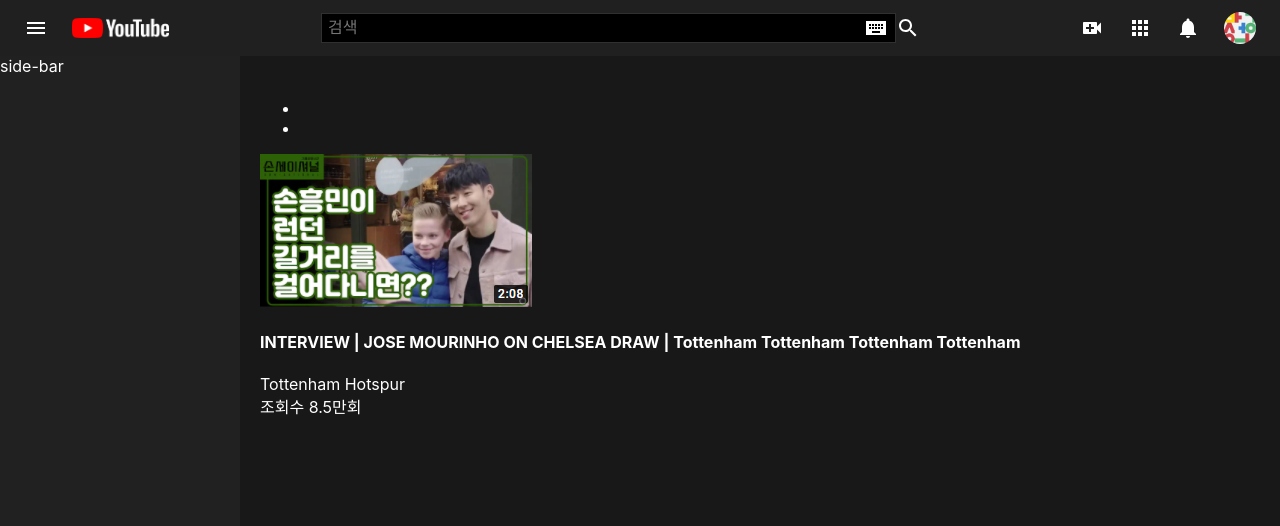
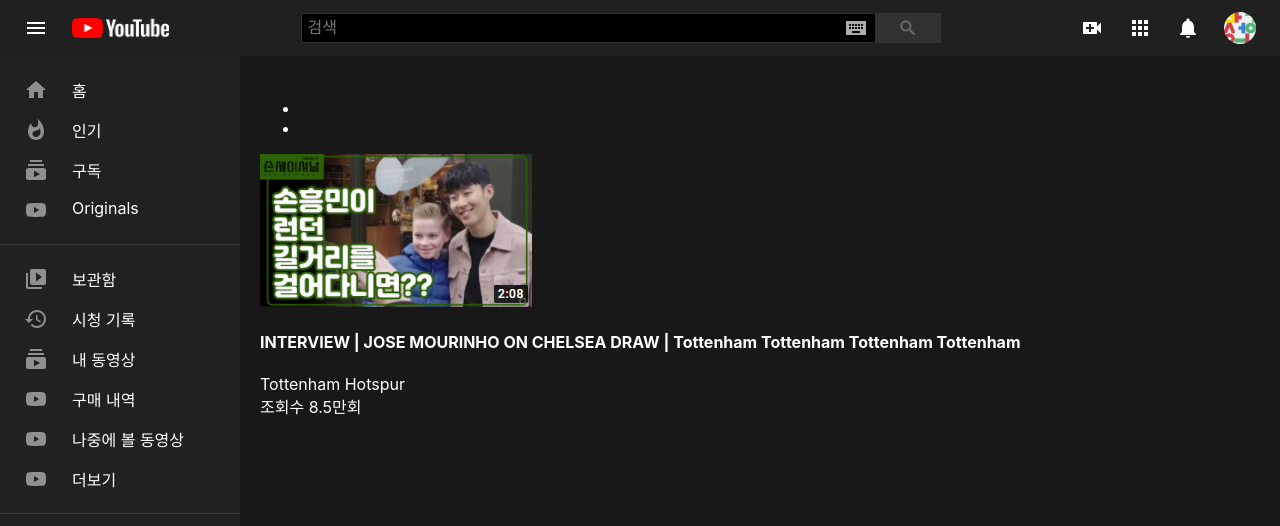
Before and after one commit to SungeunP/Youtube-clone, a Next.js app: page / in a window 1280 px wide. Shown: the top 526 px of the page. Built offline with nearby package versions, Linux system fonts and the light colour scheme.

Commit message:
Update, Add menu items, Update search-btn

```diff
--- a/components/layout.js
+++ b/components/layout.js
@@ -5,6 +5,12 @@
 import VideoCallIcon from '@material-ui/icons/VideoCall'
 import AppsIcon from '@material-ui/icons/Apps'
 import NotificationsIcon from '@material-ui/icons/Notifications'
+import HomeIcon from '@material-ui/icons/Home'
+import Whatshot from '@material-ui/icons/Whatshot'
+import SubscriptionsIcon from '@material-ui/icons/Subscriptions'
+import YouTubeIcon from '@material-ui/icons/YouTube'
+import VideoLibraryIcon from '@material-ui/icons/VideoLibrary';
+import HistoryIcon from '@material-ui/icons/History';
 
 const Layout = ({ children }) => {
   return (
@@ -27,7 +33,7 @@
             </button>
           </div>
           <button className="search-btn">
-            <SearchIcon/>
+            <SearchIcon style={{width: 20, height: 20}} />
           </button>
         </div>
 
@@ -47,7 +53,73 @@
       </div>
 
       <div className="sidebar">
-        <p> side-bar </p>
+
+        <ul className="menu-list">
+          <li className="menu">
+            <span>
+              <HomeIcon />
+            </span>
+            <p> 홈 </p>
+          </li>
+          <li className="menu">
+            <span>
+              <Whatshot />
+            </span>
+            <p> 인기 </p>
+          </li>
+          <li className="menu">
+            <span>
+              <SubscriptionsIcon />
+            </span>
+            <p> 구독 </p>
+          </li>
+          <li className="menu">
+            <span>
+              <YouTubeIcon />
+            </span>
+            <p> Originals </p>
+          </li>
+        </ul>
+
+        <ul className="menu-list">
+          <li className="menu">
+            <span>
+              <VideoLibraryIcon />
+            </span>
+            <p> 보관함 </p>
+          </li>
+          <li className="menu">
+            <span>
+              <HistoryIcon />
+            </span>
+            <p> 시청 기록 </p>
+          </li>
+          <li className="menu">
+            <span>
+              <SubscriptionsIcon />
+            </span>
+            <p> 내 동영상 </p>
+          </li>
+          <li className="menu">
+            <span>
+              <YouTubeIcon />
+            </span>
+            <p> 구매 내역 </p>
+          </li>
+          <li className="menu">
+            <span>
+              <YouTubeIcon />
+            </span>
+            <p> 나중에 볼 동영상 </p>
+          </li>
+          <li className="menu">
+            <span>
+              <YouTubeIcon />
+            </span>
+            <p> 더보기 </p>
+          </li>
+        </ul>
+
       </div>
 
       <div className="content">
@@ -107,18 +179,29 @@
         .header .center .search .keyboard-btn {
           width: 31px;
           height: 27px;
+          color: #adadad;
           padding: 0px 4px;
           background-color: transparent;
         }
-        .header .center .search .keyboard-btn > svg {
+        .header .center .search-btn {
+          display: flex;
+          justify-content: center;
+          width: 65px;
+          height: 30px;
+          background-color: #313131;
+          color: #6f6f6f;
+          box-sizing: border-box;
         }
-
+        .header .center .search-btn > svg {
+          width: 20px;
+        }
 
         .header .right .profile-img {
           width: 32px;
           height: 32px;
           border-radius: 50%;
           margin: 0px 8px;
+          cursor: pointer;
         }
 
         .header .right .option-btn {
@@ -136,6 +219,30 @@
           width: 240px;
           height: calc(100% - 56px);
           background-color: #212121;
+        }
+
+        .sidebar .menu-list {
+          list-style-type: none;
+          padding-left: 0;
+          padding-bottom: 12px;
+          border-bottom: 1px solid #383838;
+        }
+        .sidebar .menu-list li {
+          padding: 6px 24px;
+          color: #909090;
+          cursor: pointer;
+        }
+        .sidebar .menu-list li:hover {
+          background-color: #383838;
+        }
+        .sidebar .menu-list li span {
+          margin-right: 24px;
+        }
+        .sidebar .menu-list li p {
+          display: inline-block;
+          color: white;
+          vertical-align: top;
+          /* margin-top: 2px; */
         }
 
         .content {
```
